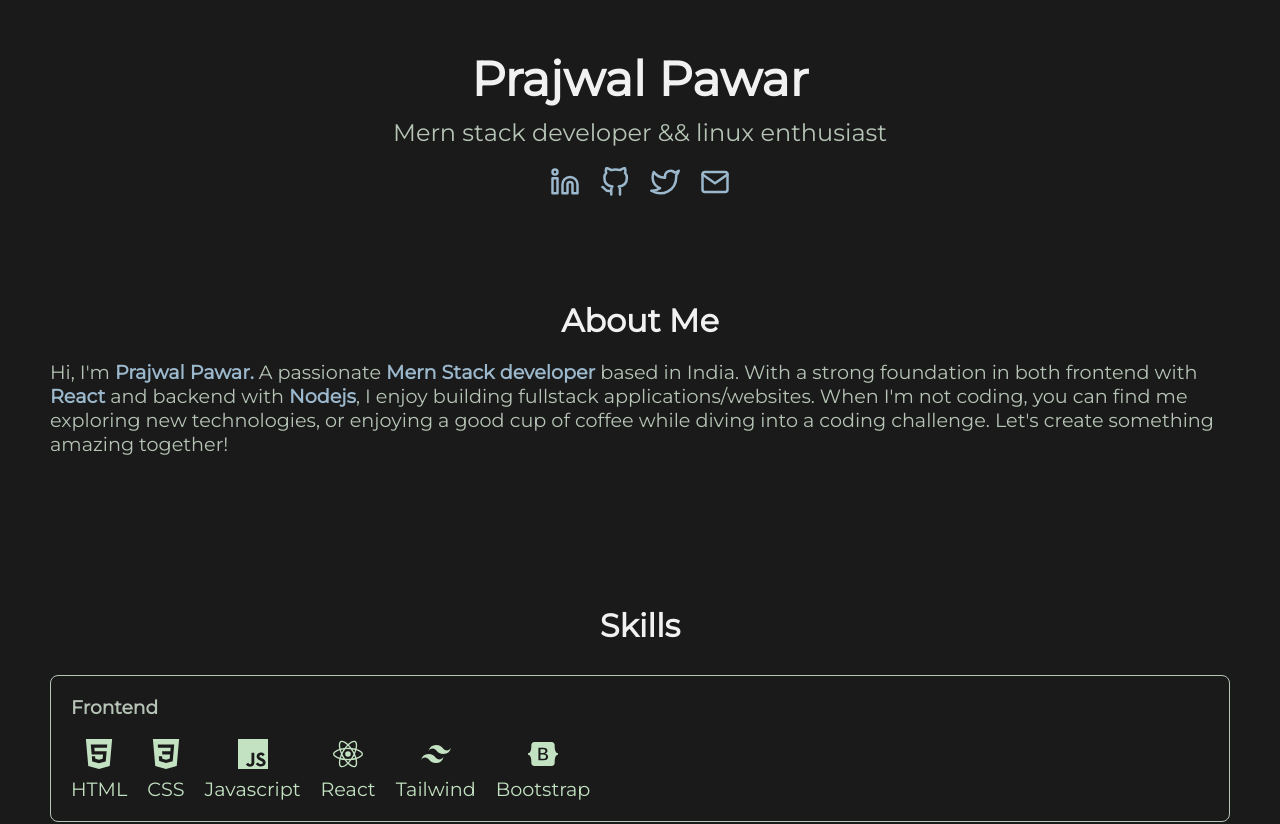
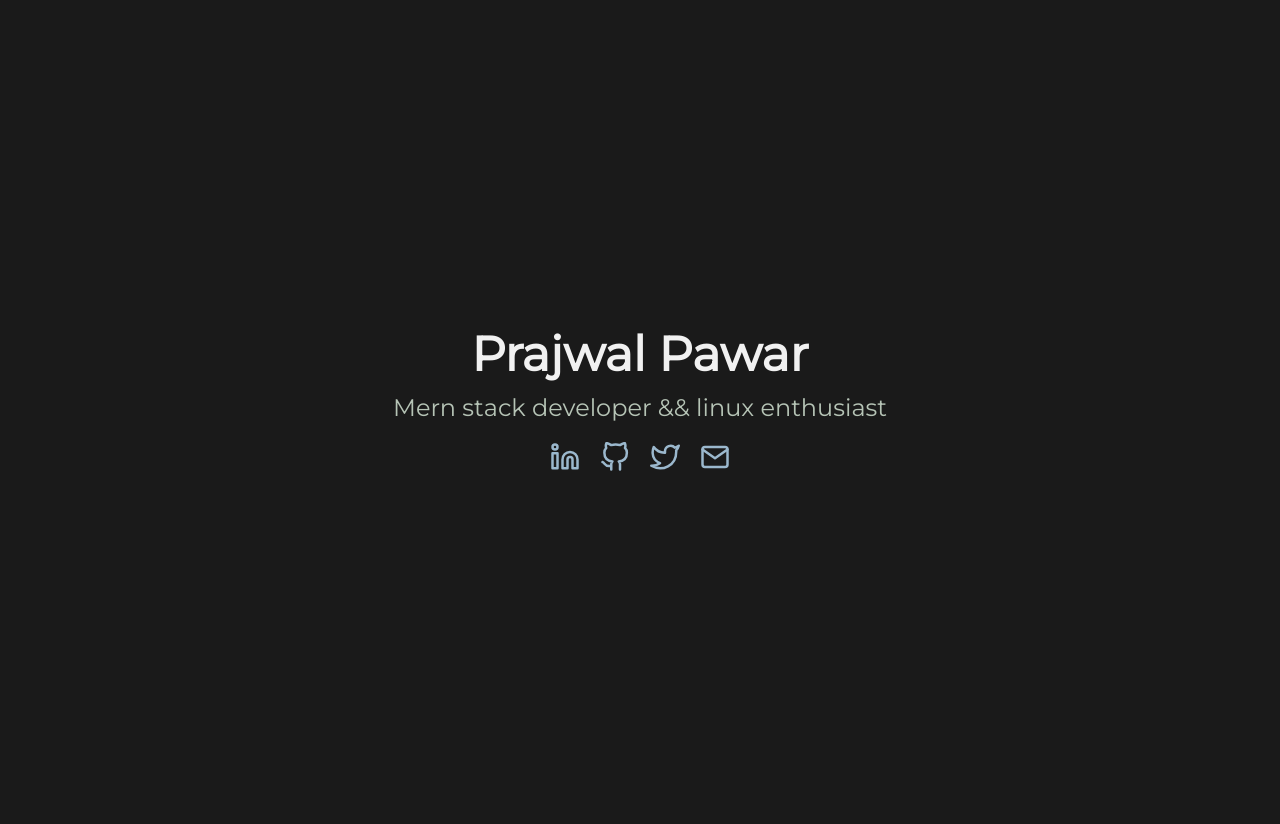
Before and after one commit to prajwal-pawar/portfolio-final, a React (Vite) app: page / in a window 1280 px wide. Shown: the top 824 px of the page. Built offline with nearby package versions, Linux system fonts and the light colour scheme.

Commit message:
fixed headers margins

```diff
--- a/src/styles/header.css
+++ b/src/styles/header.css
@@ -1,6 +1,13 @@
 .header {
   text-align: center;
-  padding: 50px 0;
+  /* padding: 50px 0; */
+
+  display: flex;
+  flex-direction: column;
+  justify-content: center;
+  align-items: center;
+  width: 100%;
+  height: 100vh;
 }
 
 .name {
```
